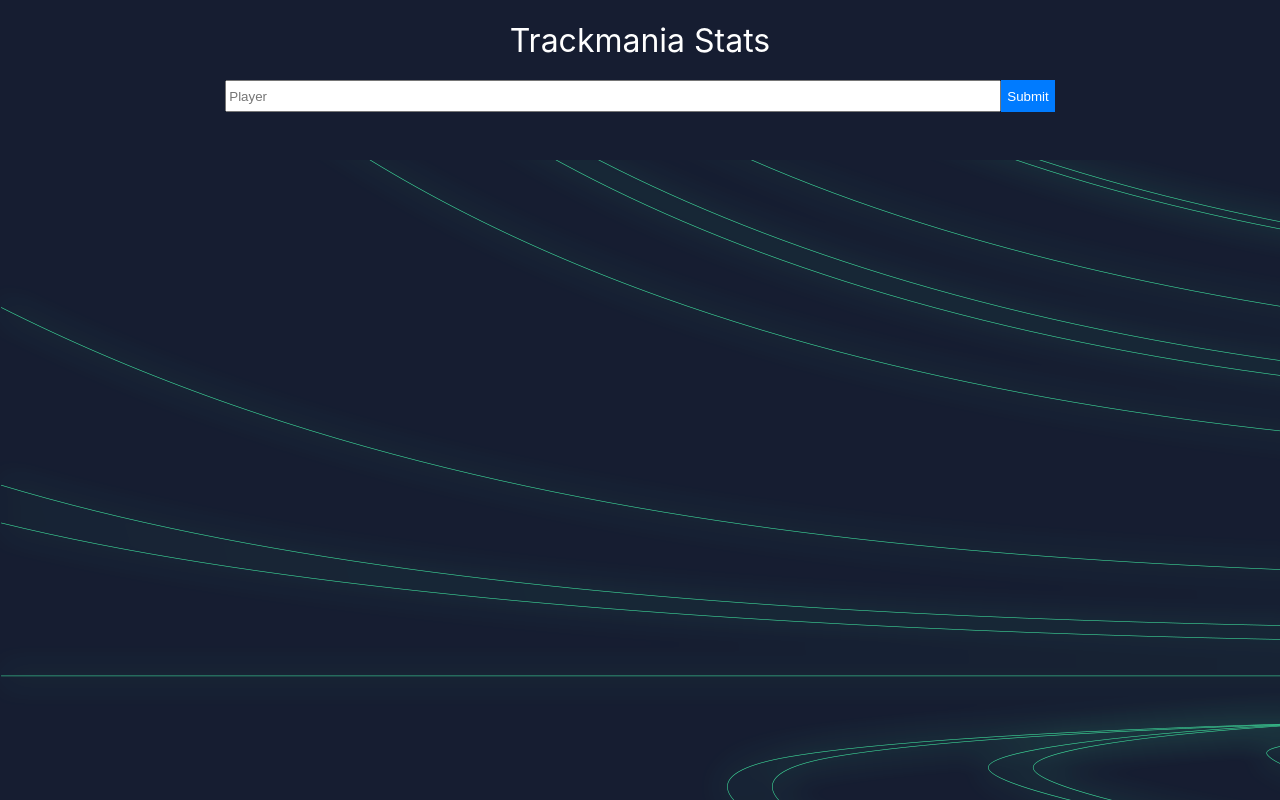
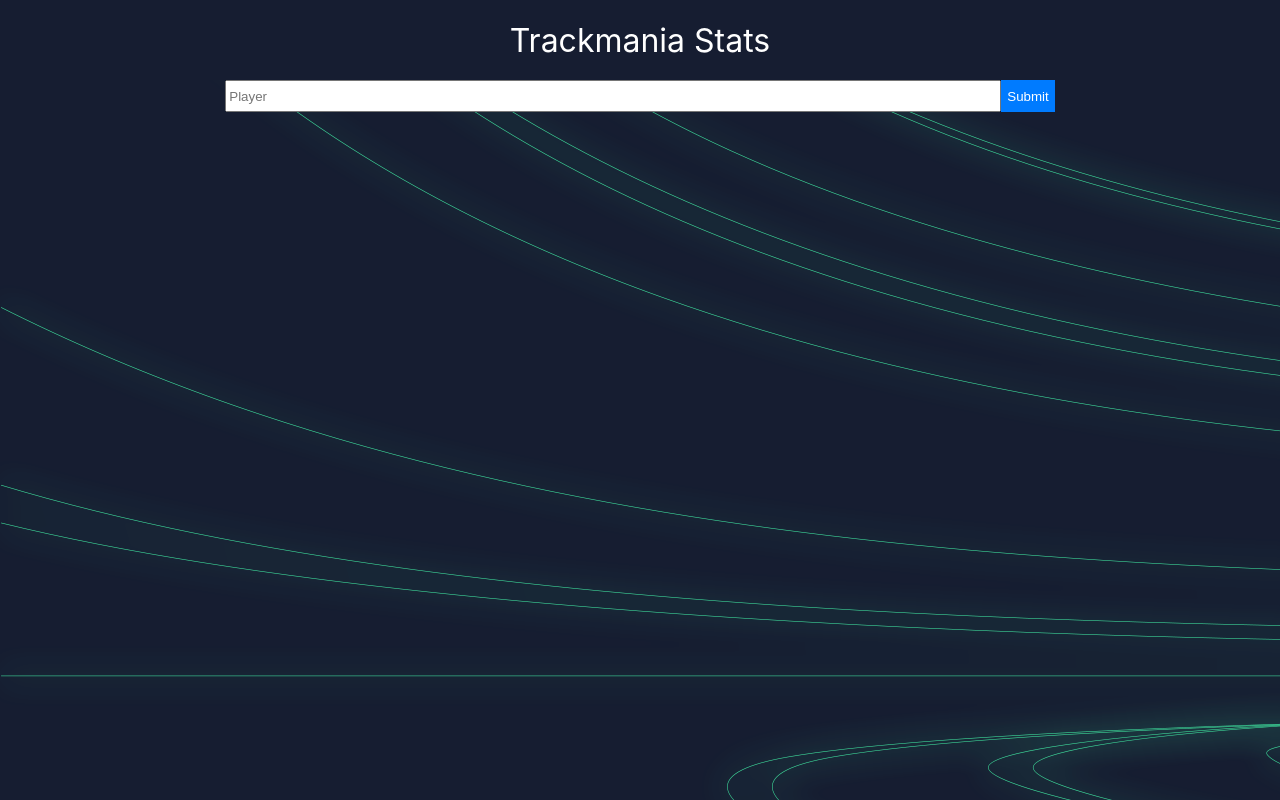
Before and after one commit to Shinestr8/shstrtmsts, a React (Create React App) app: page / in a window 1280 px wide. Built offline with nearby package versions, Linux system fonts and the light colour scheme.

Commit message:
add styling

```diff
--- a/src/Trackmania/trackmania.css
+++ b/src/Trackmania/trackmania.css
@@ -6,7 +6,7 @@
 .input-group{
     display: flex;
     justify-content: center;
-    background-color: #161d31;
+    background-color: transparent;
     padding-bottom: 3em;
     height: 2em;
 }
```
